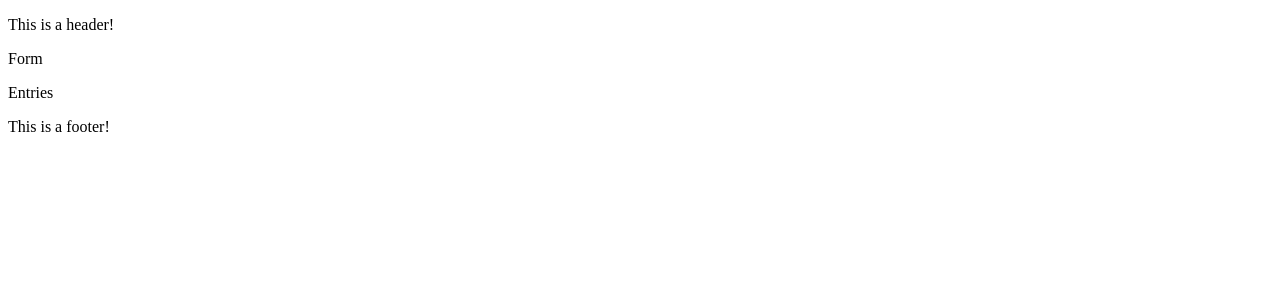
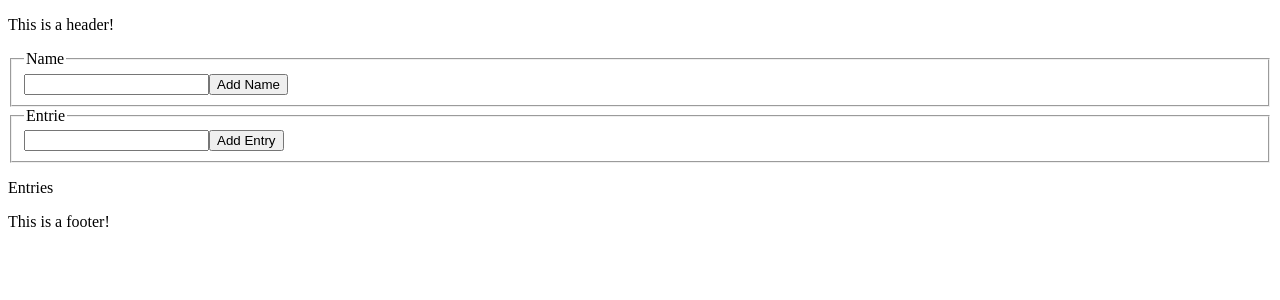
Before and after one commit to MikepdXRider/react-guestbook-app, a React app: page / in a window 1280 px wide. Shown: the top 300 px of the page. Built offline with nearby package versions, Linux system fonts and the light colour scheme.

Commit message:
completes forms jsx

```diff
--- a/src/components/Forms/EntryForm.jsx
+++ b/src/components/Forms/EntryForm.jsx
@@ -4,17 +4,12 @@ export default function EntryForm() {
     // onSubmit handler to set custom hook state.
 
     return (
-        <div>
-            <p>Form</p>
-        {/*
-            - fieldset.
-            - legend.
-            - labels with htmlFor which matches the id of relative input.
-            - inputs with ids that match the labels htmlFor.
-                - One for name
-                - One for guest entry
-            - submit button/input
-        */}
-        </div>
+        <form>
+            <fieldset>
+                <legend>Entrie</legend>
+                <input type="text" />
+                <button>Add Entry</button>
+            </fieldset>
+        </form>
     )
 }
--- /dev/null
+++ b/src/components/Forms/NameForm.jsx
@@ -0,0 +1,13 @@
+import React from 'react'
+
+export default function NameForm() {
+    return (
+        <form>
+            <fieldset>
+                <legend>Name</legend>
+                <input type="text" />
+                <button>Add Name</button>
+            </fieldset>
+        </form>
+    )
+}
--- a/src/views/Home/Home.jsx
+++ b/src/views/Home/Home.jsx
@@ -1,12 +1,14 @@
 import React from 'react'
 import Entries from '../../components/Entries/Entries'
 import EntryForm from '../../components/Forms/EntryForm'
+import NameForm from '../../components/Forms/NameForm.jsx'
 
 
 // This will be the primary landing page of the app. It will contain all of the components/elements that need to be rendered to the page(forms, entries, etc..)
 export default function Home() {
     return (
         <div>
+            <NameForm />
             <EntryForm />
             <Entries />
         </div>
```
